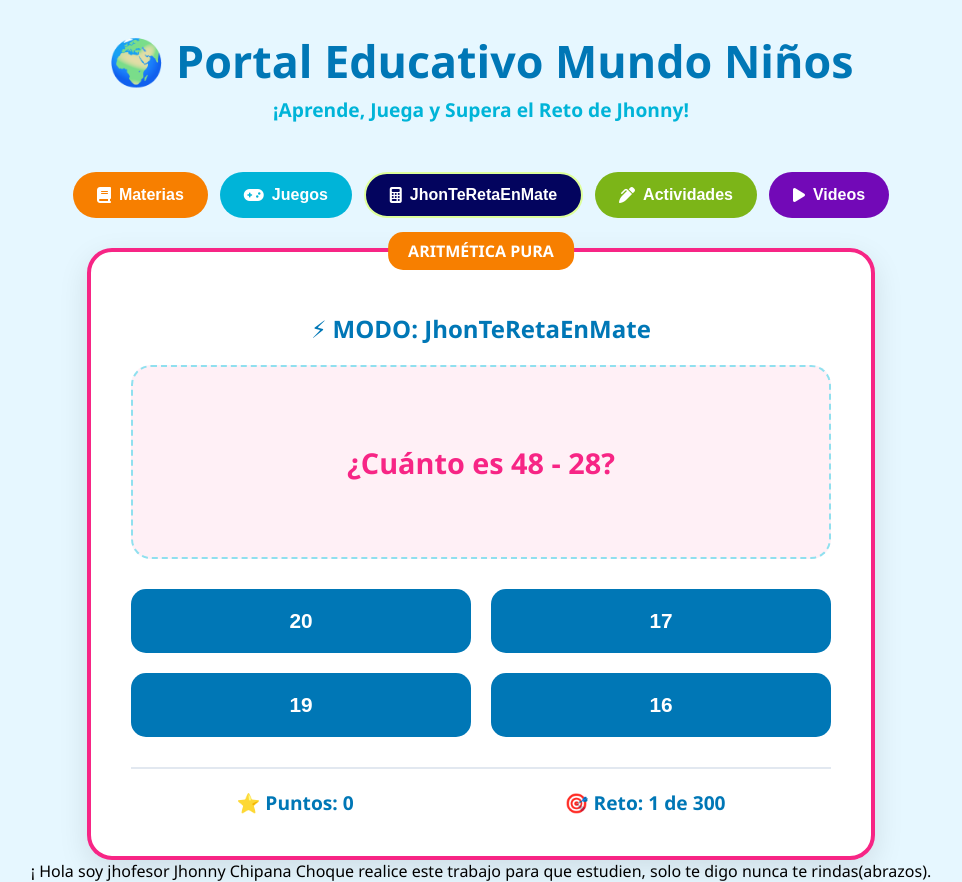
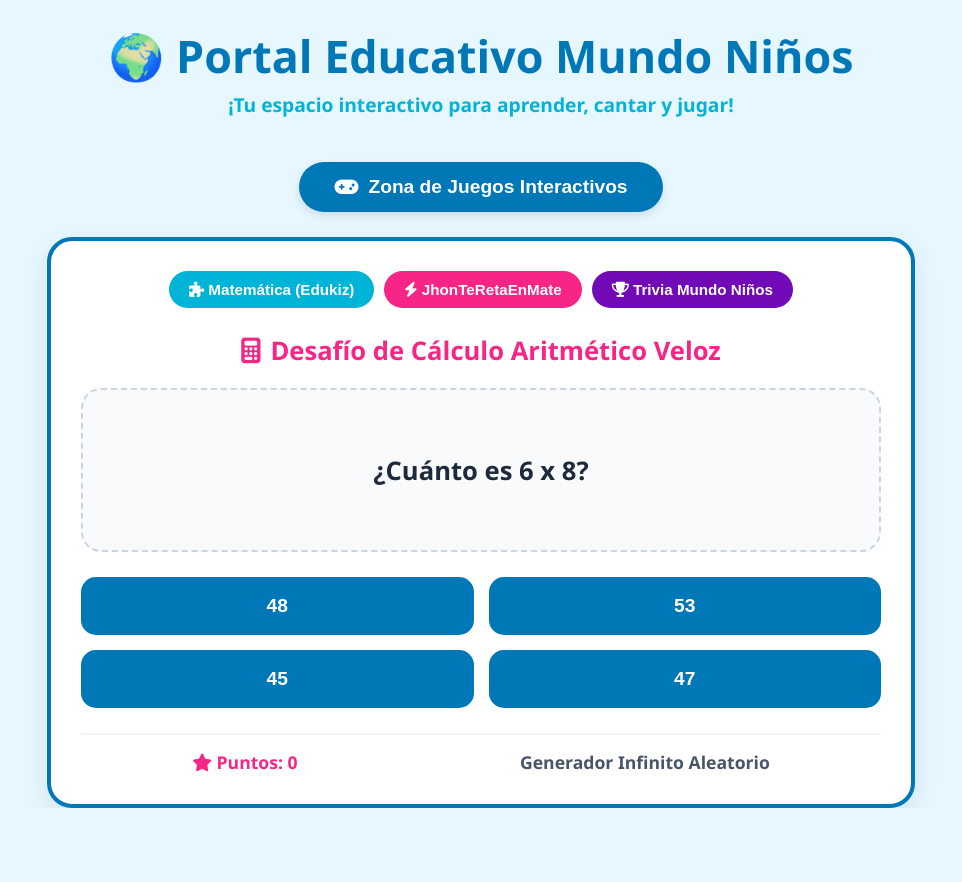
Before and after one commit to quebuenoesta88-rgb/aprende-con-prof.-jhonny, a website: page index.html in a window 1280 px wide. Both pictures are taken after a click on the button "JhonTeRetaEnMate". Shown: the whole page, without its empty margins (159-1121 px from the left). After the commit the page ends 808 px from the top, so only its background shows below. Drawn offline with Linux system fonts and the light colour scheme.

Commit message:
Update index.html

```diff
--- a/index.html
+++ b/index.html
@@ -3,7 +3,7 @@
 <head>
     <meta charset="UTF-8">
     <meta name="viewport" content="width=device-width, initial-scale=1.0">
-    <title>Portal Educativo Mundo Niños - 300 Retos</title>
+    <title>Portal Educativo Mundo Niños - Juegos Interactivos</title>
     <link rel="stylesheet" href="https://cdnjs.cloudflare.com/ajax/libs/font-awesome/6.5.1/css/all.min.css">
     <style>
         :root {
@@ -11,6 +11,8 @@
             --accent-orange: #f77f00;
             --game-bg: #e6f7ff;
             --correct-green: #7cb518;
+            --math-pink: #f72585;
+            --trivia-purple: #7209b7;
         }
 
         body {
@@ -26,256 +28,374 @@
 
         header {
             text-align: center;
-            padding: 30px 20px;
+            padding: 25px 20px;
         }
 
         h1 { color: var(--primary-blue); font-size: 2.8rem; margin: 0; }
         .subtitle { color: #00b4d8; font-size: 1.2rem; margin-top: 5px; font-weight: bold; }
 
-        /* Barra de Navegación */
+        /* Barra de Navegación Principal Simplificada */
         .nav-buttons {
             display: flex;
             gap: 12px;
-            margin-bottom: 30px;
-            flex-wrap: wrap;
+            margin-bottom: 25px;
             justify-content: center;
-            padding: 0 20px;
         }
 
-        .btn {
-            padding: 12px 24px;
+        .btn-main {
+            padding: 14px 35px;
             border-radius: 25px;
             border: none;
             color: white;
             font-weight: bold;
-            cursor: pointer;
-            font-size: 1rem;
-            transition: transform 0.2s, box-shadow 0.2s;
+            font-size: 1.2rem;
+            background-color: var(--primary-blue);
+            box-shadow: 0 4px 10px rgba(0,0,0,0.1);
             display: flex;
             align-items: center;
-            gap: 8px;
+            gap: 10px;
         }
 
-        .btn:hover { transform: translateY(-3px); box-shadow: 0 5px 15px rgba(0,0,0,0.1); }
-
-        .btn-materias { background-color: var(--accent-orange); }
-        .btn-juegos { background-color: #00b4d8; }
-        .btn-actividades { background-color: var(--correct-green); }
-        .btn-imagenes { background-color: #f72585; }
-        .btn-videos { background-color: #7209b7; }
-        .btn-especial { background-color: #03045e; border: 2px solid #deff9a; } /* JhonTeRetaEnMate */
-
-        /* Ventana del Juego Principal */
+        /* Ventana del Contenedor Principal de Juegos */
         .game-window {
             background: white;
             border-radius: 25px;
-            padding: 40px;
-            box-shadow: 0 10px 30px rgba(0,0,0,0.1);
-            width: 90%;
-            max-width: 700px;
+            padding: 30px;
+            box-shadow: 0 10px 30px rgba(0,0,0,0.08);
+            width: 92%;
+            max-width: 800px;
             text-align: center;
-            position: relative;
             border: 4px solid var(--primary-blue);
         }
 
-        .category-badge {
-            position: absolute;
-            top: -20px;
-            left: 50%;
-            transform: translateX(-50%);
-            background: var(--accent-orange);
-            color: white;
-            padding: 8px 20px;
-            border-radius: 15px;
-            font-weight: bold;
-            text-transform: uppercase;
-        }
-
-        .question-box {
-            background-color: #f0fbff;
-            padding: 35px;
-            border-radius: 20px;
-            font-size: 1.8rem;
-            font-weight: bold;
+        .section-title {
             color: #023e8a;
-            margin-bottom: 30px;
-            min-height: 120px;
+            margin-top: 0;
+            margin-bottom: 20px;
+            font-size: 1.6rem;
             display: flex;
             align-items: center;
             justify-content: center;
-            border: 2px dashed #90e0ef;
+            gap: 10px;
+        }
+
+        /* Sub-botones para alternar entre los juegos internos */
+        .sub-nav {
+            display: flex;
+            gap: 10px;
+            justify-content: center;
+            margin-bottom: 25px;
+            flex-wrap: wrap;
+        }
+
+        .sub-btn {
+            padding: 10px 20px;
+            border-radius: 20px;
+            border: none;
+            color: white;
+            font-weight: bold;
+            cursor: pointer;
+            font-size: 0.95rem;
+            transition: all 0.2s ease;
+        }
+
+        .sub-btn:hover { transform: translateY(-2px); }
+        .btn-edukiz { background-color: #00b4d8; }
+        .btn-jhonreta { background-color: var(--math-pink); }
+        .btn-trivia { background-color: var(--trivia-purple); }
+
+        /* Selector de Materias dentro de la Trivia */
+        .trivia-menu {
+            display: grid;
+            grid-template-columns: repeat(3, 1fr);
+            gap: 15px;
+            margin-bottom: 25px;
+        }
+
+        .mat-btn {
+            padding: 15px;
+            border-radius: 15px;
+            border: 2px solid #e2e8f0;
+            background: #f8fafc;
+            font-weight: bold;
+            font-size: 1rem;
+            cursor: pointer;
+            color: #334155;
+            transition: all 0.2s;
+        }
+        .mat-btn:hover, .mat-btn.active {
+            background-color: var(--trivia-purple);
+            color: white;
+            border-color: var(--trivia-purple);
+        }
+
+        /* Área de visualización de Contenidos del Juego */
+        .game-content-area {
+            min-height: 400px;
+            display: flex;
+            flex-direction: column;
+            justify-content: center;
+        }
+
+        /* Bloque de Preguntas Estilo Trivia */
+        .question-box {
+            background-color: #f8fafc;
+            padding: 30px;
+            border-radius: 20px;
+            font-size: 1.6rem;
+            font-weight: bold;
+            color: #1e293b;
+            margin-bottom: 25px;
+            border: 2px dashed #cbd5e1;
+            min-height: 100px;
+            display: flex;
+            align-items: center;
+            justify-content: center;
         }
 
         .options-grid {
             display: grid;
             grid-template-columns: 1fr 1fr;
-            gap: 20px;
+            gap: 15px;
         }
 
         .opt-btn {
             background-color: var(--primary-blue);
             color: white;
             border: none;
-            padding: 20px;
+            padding: 18px;
             border-radius: 15px;
-            font-size: 1.3rem;
+            font-size: 1.2rem;
             font-weight: bold;
             cursor: pointer;
-            transition: background 0.3s;
+            transition: background 0.2s;
         }
-
         .opt-btn:hover { background-color: #0096c7; }
         .opt-btn.correct { background-color: var(--correct-green) !important; }
         .opt-btn.wrong { background-color: #ef4444 !important; }
 
-        .footer-stats {
-            margin-top: 30px;
+        /* Marcadores Inferiores Profesionales */
+        .stats-bar {
+            margin-top: 25px;
             display: flex;
             justify-content: space-around;
-            font-size: 1.2rem;
-            color: var(--primary-blue);
+            font-size: 1.1rem;
+            color: #475569;
             font-weight: bold;
-            border-top: 2px solid #e2e8f0;
-            padding-top: 20px;
+            border-top: 2px solid #f1f5f9;
+            padding-top: 15px;
         }
 
-        /* Estilo para el Modo Aritmética */
-        .math-mode-active { border-color: #f72585; }
-        .math-mode-active .question-box { background-color: #fff0f6; color: #f72585; }
+        /* Contenedor Iframe de Edukiz */
+        .iframe-container {
+            width: 100%;
+            height: 450px;
+            border-radius: 15px;
+            overflow: hidden;
+            border: 3px solid #00b4d8;
+        }
+        iframe { width: 100%; height: 100%; border: none; }
+
+        .hidden { display: none !important; }
     </style>
 </head>
 <body>
 
     <header>
         <h1>🌍 Portal Educativo Mundo Niños</h1>
-        <p class="subtitle">¡Aprende, Juega y Supera el Reto de Jhonny!</p>
+        <p class="subtitle">¡Tu espacio interactivo para aprender, cantar y jugar!</p>
     </header>
 
     <div class="nav-buttons">
-        <button class="btn btn-materias" onclick="switchMode('general')"><i class="fa-solid fa-book"></i> Materias</button>
-        <button class="btn btn-juegos" onclick="switchMode('general')"><i class="fa-solid fa-gamepad"></i> Juegos</button>
-        <button class="btn btn-especial" onclick="switchMode('math')"><i class="fa-solid fa-calculator"></i> JhonTeRetaEnMate</button>
-        <button class="btn btn-actividades"><i class="fa-solid fa-pen-clip"></i> Actividades</button>
-        <button class="btn btn-videos"><i class="fa-solid fa-play"></i> Videos</button>
+        <button class="btn-main"><i class="fa-solid fa-gamepad"></i> Zona de Juegos Interactivos</button>
     </div>
 
-    <div class="game-window" id="gameWindow">
-        <div class="category-badge" id="categoryName">CULTURA GENERAL</div>
-        <h2 id="modeTitle" style="color: var(--primary-blue); margin-bottom: 20px;">Reto de Conocimiento</h2>
+    <div class="game-window">
 
-        <div class="question-box" id="displayBox">Cargando desafío...</div>
-
-        <div class="options-grid" id="optionsGrid">
-            <button class="opt-btn" onclick="handleChoice(0)" id="o0">-</button>
-            <button class="opt-btn" onclick="handleChoice(1)" id="o1">-</button>
-            <button class="opt-btn" onclick="handleChoice(2)" id="o2">-</button>
-            <button class="opt-btn" onclick="handleChoice(3)" id="o3">-</button>
+        <div class="sub-nav">
+            <button class="sub-btn btn-edukiz" onclick="showGame('edukiz')"><i class="fa-solid fa-puzzle-piece"></i> Matemática (Edukiz)</button>
+            <button class="sub-btn btn-jhonreta" onclick="showGame('jhonreta')"><i class="fa-solid fa-bolt"></i> JhonTeRetaEnMate</button>
+            <button class="sub-btn btn-trivia" onclick="showGame('trivia')"><i class="fa-solid fa-trophy"></i> Trivia Mundo Niños</button>
         </div>
 
-        <div class="footer-stats">
-            <span>⭐ Puntos: <span id="score">0</span></span>
-            <span>🎯 Reto: <span id="progress">1</span> de 300</span>
+        <div class="game-content-area">
+
+            <div id="game-edukiz">
+                <h3 class="section-title" style="color: #00b4d8;"><i class="fa-solid fa-puzzle-piece"></i> Juego Edukiz Cargado En Vivo</h3>
+                <div class="iframe-container">
+                    <iframe src="https://quebuenoesta88-rgb.github.io/edukiz-main/"></iframe>
+                </div>
+            </div>
+
+            <div id="game-jhonreta" class="hidden">
+                <h3 class="section-title" style="color: var(--math-pink);"><i class="fa-solid fa-calculator"></i> Desafío de Cálculo Aritmético Veloz</h3>
+                <div class="question-box" id="mathQuestionBox">¿Listo para el reto aritmético?</div>
+                <div class="options-grid">
+                    <button class="opt-btn" id="mo0" onclick="checkMathAnswer(this)">-</button>
+                    <button class="opt-btn" id="mo1" onclick="checkMathAnswer(this)">-</button>
+                    <button class="opt-btn" id="mo2" onclick="checkMathAnswer(this)">-</button>
+                    <button class="opt-btn" id="mo3" onclick="checkMathAnswer(this)">-</button>
+                </div>
+                <div class="stats-bar">
+                    <span style="color: var(--math-pink);"><i class="fa-solid fa-star"></i> Puntos: <span id="mathScore">0</span></span>
+                    <span>Generador Infinito Aleatorio</span>
+                </div>
+            </div>
+
+            <div id="game-trivia" class="hidden">
+                <h3 class="section-title" style="color: var(--trivia-purple);"><i class="fa-solid fa-graduation-cap"></i> Gran Trivia de Conocimientos</h3>
+
+                <div class="trivia-menu">
+                    <button class="mat-btn active" id="btn-cat-cultura" onclick="selectCategory('cultura')">🌍 Cultura General</button>
+                    <button class="mat-btn" id="btn-cat-ciencias" onclick="selectCategory('ciencias')">🌿 Ciencias Naturales</button>
+                    <button class="mat-btn" id="btn-cat-sociales" onclick="selectCategory('sociales')">🏛️ Ciencias Sociales</button>
+                </div>
+
+                <div class="question-box" id="triviaQuestionBox">Cargando pregunta de trivia...</div>
+                <div class="options-grid">
+                    <button class="opt-btn" id="to0" onclick="checkTriviaAnswer(this)">-</button>
+                    <button class="opt-btn" id="to1" onclick="checkTriviaAnswer(this)">-</button>
+                    <button class="opt-btn" id="to2" onclick="checkTriviaAnswer(this)">-</button>
+                    <button class="opt-btn" id="to3" onclick="checkTriviaAnswer(this)">-</button>
+                </div>
+                <div class="stats-bar">
+                    <span style="color: var(--trivia-purple);"><i class="fa-solid fa-circle-check"></i> Correctas: <span id="triviaScore">0</span></span>
+                    <span>Pregunta: <span id="triviaProgress">1</span> de 300</span>
+                </div>
+            </div>
+
         </div>
     </div>
 
     <script>
-        // Módulo 1: Banco de 300 Preguntas (Estructura expandible)
-        const allQuestions = [
-            // CULTURA GENERAL
-            { q: "¿Cuál es el río más largo del mundo?", a: ["Nilo", "Amazonas", "Danubio", "Río de la Plata"], c: "Amazonas", cat: "Geografía" },
-            { q: "¿Quién pintó la Mona Lisa?", a: ["Picasso", "Da Vinci", "Van Gogh", "Dalí"], c: "Da Vinci", cat: "Arte" },
-            { q: "¿Cuál es el planeta más grande?", a: ["Marte", "Saturno", "Júpiter", "Tierra"], c: "Júpiter", cat: "Ciencias" },
-            { q: "¿En qué país está la Torre Eiffel?", a: ["Italia", "España", "Francia", "Alemania"], c: "Francia", cat: "Cultura" },
-            { q: "¿Cuántos continentes existen?", a: ["5", "6", "7", "4"], c: "6", cat: "Geografía" },
-            // HISTORIA
-            { q: "¿En qué año se descubrió América?", a: ["1492", "1500", "1485", "1510"], c: "1492", cat: "Historia" },
-            { q: "¿Quién fue el libertador de América?", a: ["Napoleón", "Bolívar", "San Martín", "Sucre"], c: "Bolívar", cat: "Historia" },
-            // ... Aquí Jhonny puede seguir pegando hasta llegar a 300
-        ];
+        // --- BANCO DE PREGUNTAS (ESTRUCTURA HASTA 300 PREGUNTAS POR CATEGORÍA) ---
+        const triviaDatabase = {
+            cultura: [
+                { q: "¿Cuál es el océano más grande del planeta Tierra?", a: ["Océano Atlántico", "Océano Índico", "Océano Pacífico", "Océano Ártico"], c: "Océano Pacífico" },
+                { q: "¿Qué idioma es el más hablado en el mundo de forma nativa?", a: ["Inglés", "Chino Mandarín", "Español", "Hindi"], c: "Chino Mandarín" },
+                { q: "¿Cuál es el país más grande del mundo por extensión de tierra?", a: ["Canadá", "Rusia", "Estados Unidos", "China"], c: "Rusia" }
+                // Aquí añades correlativamente tus preguntas de Cultura General hasta las 300
+            ],
+            ciencias: [
+                { q: "¿Qué gas absorben las plantas del aire para realizar la fotosíntesis?", a: ["Oxígeno", "Dióxido de Carbono", "Nitrógeno", "Hidrógeno"], c: "Dióxido de Carbono" },
+                { q: "¿Cuál es el órgano más grande del cuerpo humano?", a: ["El hígado", "El corazón", "La piel", "Los pulmones"], c: "La piel" },
+                { q: "¿Cuál es el único mamífero capaz de volar de verdad?", a: ["El avestruz", "El murciélago", "La ardilla voladora", "El pingüino"], c: "El murciélago" }
+                // Aquí añades tus preguntas de Ciencias Naturales hasta las 300
+            ],
+            sociales: [
+                { q: "¿En qué continente se desarrolló la antigua civilización de los Faraones?", a: ["Asia", "América", "África", "Europa"], c: "África" },
+                { q: "¿Qué gran imperio precolombino habitó y se expandió por la cordillera de los Andes?", a: ["Imperio Azteca", "Imperio Inca", "Civilización Maya", "Los Chibchas"], c: "Imperio Inca" },
+                { q: "¿Cuál es la línea imaginaria horizontal que divide la Tierra en Hemisferio Norte y Sur?", a: ["Meridiano de Greenwich", "Trópico de Cáncer", "Línea del Ecuador", "Círculo Polar"], c: "Línea del Ecuador" }
+                // Aquí añades tus preguntas de Ciencias Sociales hasta las 300
+            ]
+        };
 
-        // Módulo 2: Motor Aritmético "JhonTeRetaEnMate"
-        let currentMode = 'general'; // 'general' o 'math'
-        let score = 0;
-        let currentIndex = 0;
-        let currentMathQuestion = {};
+        // --- SISTEMA DE NAVEGACIÓN ENTRE JUEGOS ---
+        function showGame(gameId) {
+            document.getElementById('game-edukiz').classList.add('hidden');
+            document.getElementById('game-jhonreta').classList.add('hidden');
+            document.getElementById('game-trivia').classList.add('hidden');
 
-        function switchMode(mode) {
-            currentMode = mode;
-            const window = document.getElementById('gameWindow');
-            if(mode === 'math') {
-                window.classList.add('math-mode-active');
-                document.getElementById('modeTitle').innerText = "⚡ MODO: JhonTeRetaEnMate";
-                document.getElementById('categoryName').innerText = "ARITMÉTICA PURA";
-                generateMath();
-            } else {
-                window.classList.remove('math-mode-active');
-                document.getElementById('modeTitle').innerText = "Reto de Conocimiento";
-                document.getElementById('categoryName').innerText = "CULTURA GENERAL";
-                loadGeneral();
-            }
+            document.getElementById(`game-${gameId}`).classList.remove('hidden');
+
+            if(gameId === 'jhonreta') { generateMathChallenge(); }
+            if(gameId === 'trivia') { loadTriviaQuestion(); }
         }
 
-        // Generador de preguntas de Aritmética (Atractivo e Infinito)
-        function generateMath() {
-            const ops = ['+', '-', 'x', '÷'];
-            const op = ops[Math.floor(Math.random() * ops.length)];
-            let n1, n2, ans;
+        // --- LÓGICA DEL JUEGO: JHON-TE-RETA-EN-MATE ---
+        let mathPoints = 0;
+        let currentMathAnswer = "";
 
-            if(op === '+') { n1 = Math.floor(Math.random()*50); n2 = Math.floor(Math.random()*50); ans = n1 + n2; }
-            if(op === '-') { n1 = Math.floor(Math.random()*50) + 20; n2 = Math.floor(Math.random()*n1); ans = n1 - n2; }
-            if(op === 'x') { n1 = Math.floor(Math.random()*12); n2 = Math.floor(Math.random()*12); ans = n1 * n2; }
-            if(op === '÷') { n2 = Math.floor(Math.random()*10) + 1; ans = Math.floor(Math.random()*10); n1 = n2 * ans; }
+        function generateMathChallenge() {
+            const operations = ['+', '-', 'x', '÷'];
+            const op = operations[Math.floor(Math.random() * operations.length)];
+            let num1, num2, answer;
 
-            currentMathQuestion = { q: `¿Cuánto es ${n1} ${op} ${n2}?`, c: ans.toString() };
+            if(op === '+') { num1 = Math.floor(Math.random()*40)+10; num2 = Math.floor(Math.random()*40)+10; answer = num1 + num2; }
+            else if(op === '-') { num1 = Math.floor(Math.random()*50)+40; num2 = Math.floor(Math.random()*30)+5; answer = num1 - num2; }
+            else if(op === 'x') { num1 = Math.floor(Math.random()*11)+2; num2 = Math.floor(Math.random()*9)+2; answer = num1 * num2; }
+            else { num2 = Math.floor(Math.random()*9)+2; answer = Math.floor(Math.random()*10)+1; num1 = num2 * answer; }
 
-            // Generar opciones falsas atractivas
-            let choices = [ans.toString()];
+            currentMathAnswer = answer.toString();
+            document.getElementById('mathQuestionBox').innerText = `¿Cuánto es ${num1} ${op} ${num2}?`;
+
+            let choices = [currentMathAnswer];
             while(choices.length < 4) {
-                let fake = (ans + (Math.floor(Math.random()*10) - 5)).toString();
+                let fake = (answer + (Math.floor(Math.random()*12) - 6)).toString();
                 if(!choices.includes(fake)) choices.push(fake);
             }
             choices.sort(() => Math.random() - 0.5);
 
-            document.getElementById('displayBox').innerText = currentMathQuestion.q;
-            for(let i=0; i<4; i++) document.getElementById(`o${i}`).innerText = choices[i];
-        }
-
-        function loadGeneral() {
-            if(currentIndex >= allQuestions.length) {
-                document.getElementById('displayBox').innerText = "🎉 ¡Eres un Genio! Completaste el portal.";
-                return;
-            }
-            const qObj = allQuestions[currentIndex];
-            document.getElementById('categoryName').innerText = qObj.cat;
-            document.getElementById('displayBox').innerText = qObj.q;
-            document.getElementById('progress').innerText = currentIndex + 1;
-            for(let i=0; i<4; i++) document.getElementById(`o${i}`).innerText = qObj.a[i];
-        }
-
-        function handleChoice(idx) {
-            const btn = document.getElementById(`o${idx}`);
-            const selected = btn.innerText;
-            const correct = (currentMode === 'general') ? allQuestions[currentIndex].c : currentMathQuestion.c;
-
-            if(selected === correct) {
-                btn.classList.add('correct');
-                score += 10;
-                document.getElementById('score').innerText = score;
-                setTimeout(() => {
-                    btn.classList.remove('correct');
-                    if(currentMode === 'general') { currentIndex++; loadGeneral(); }
-                    else { generateMath(); }
-                }, 600);
-            } else {
-                btn.classList.add('wrong');
-                setTimeout(() => btn.classList.remove('wrong'), 600);
+            for(let i=0; i<4; i++) {
+                document.getElementById(`mo${i}`).innerText = choices[i];
+                document.getElementById(`mo${i}`).className = "opt-btn";
             }
         }
 
-        window.onload = loadGeneral;
+        function checkMathAnswer(buttonElement) {
+            if(buttonElement.innerText === currentMathAnswer) {
+                buttonElement.classList.add('correct');
+                mathPoints += 10;
+                document.getElementById('mathScore').innerText = mathPoints;
+                setTimeout(generateMathChallenge, 600);
+            } else {
+                buttonElement.classList.add('wrong');
+                setTimeout(() => buttonElement.classList.remove('wrong'), 500);
+            }
+        }
+
+        // --- LÓGICA DEL JUEGO: TRIVIA MUNDO NIÑOS ---
+        let currentCategory = 'cultura';
+        let categoryIndices = { cultura: 0, ciencias: 0, sociales: 0 };
+        let triviaCorrectCount = 0;
+
+        function selectCategory(categoryName) {
+            currentCategory = categoryName;
+            document.getElementById('btn-cat-cultura').classList.remove('active');
+            document.getElementById('btn-cat-ciencias').classList.remove('active');
+            document.getElementById('btn-cat-sociales').classList.remove('active');
+            document.getElementById(`btn-cat-${categoryName}`).classList.add('active');
+            loadTriviaQuestion();
+        }
+
+        function loadTriviaQuestion() {
+            const index = categoryIndices[currentCategory];
+            const dataset = triviaDatabase[currentCategory];
+
+            if(index >= dataset.length) {
+                document.getElementById('triviaQuestionBox').innerText = "🎉 ¡Felicidades! Has respondido todos los desafíos disponibles de esta materia.";
+                for(let i=0; i<4; i++) document.getElementById(`to${i}`).classList.add('hidden');
+                return;
+            }
+
+            for(let i=0; i<4; i++) document.getElementById(`to${i}`).classList.remove('hidden');
+
+            const qData = dataset[index];
+            document.getElementById('triviaQuestionBox').innerText = qData.q;
+            document.getElementById('triviaProgress').innerText = index + 1;
+
+            // Mostrar opciones ordenadas
+            for(let i=0; i<4; i++) {
+                document.getElementById(`to${i}`).innerText = qData.a[i];
+                document.getElementById(`to${i}`).className = "opt-btn";
+            }
+        }
+
+        function checkTriviaAnswer(buttonElement) {
+            const index = categoryIndices[currentCategory];
+            const correctAnswer = triviaDatabase[currentCategory][index].c;
+
+            if(buttonElement.innerText === correctAnswer) {
+                buttonElement.classList.add('correct');
+                triviaCorrectCount++;
+                document.getElementById('triviaScore').innerText = triviaCorrectCount;
+                categoryIndices[currentCategory]++;
+                setTimeout(loadTriviaQuestion, 700);
+            } else {
+                buttonElement.classList.add('wrong');
+                setTimeout(() => buttonElement.classList.remove('wrong'), 500);
+            }
+        }
     </script>
 </body>
 </html>
-
-
-¡ Hola soy jhofesor Jhonny Chipana Choque realice este trabajo para que estudien, solo te digo nunca te rindas(abrazos).
```
